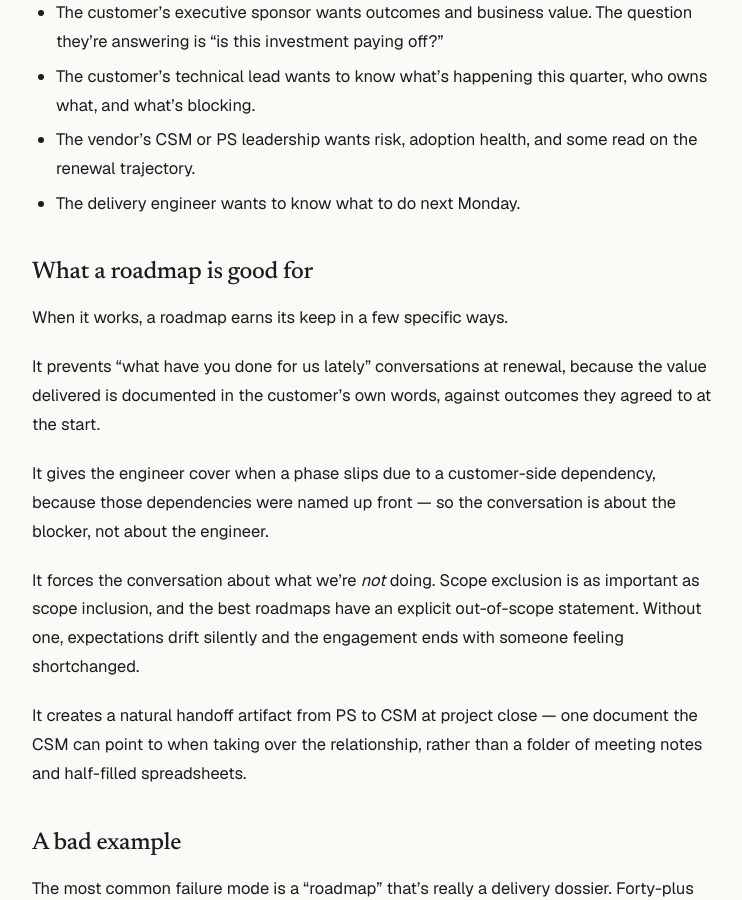
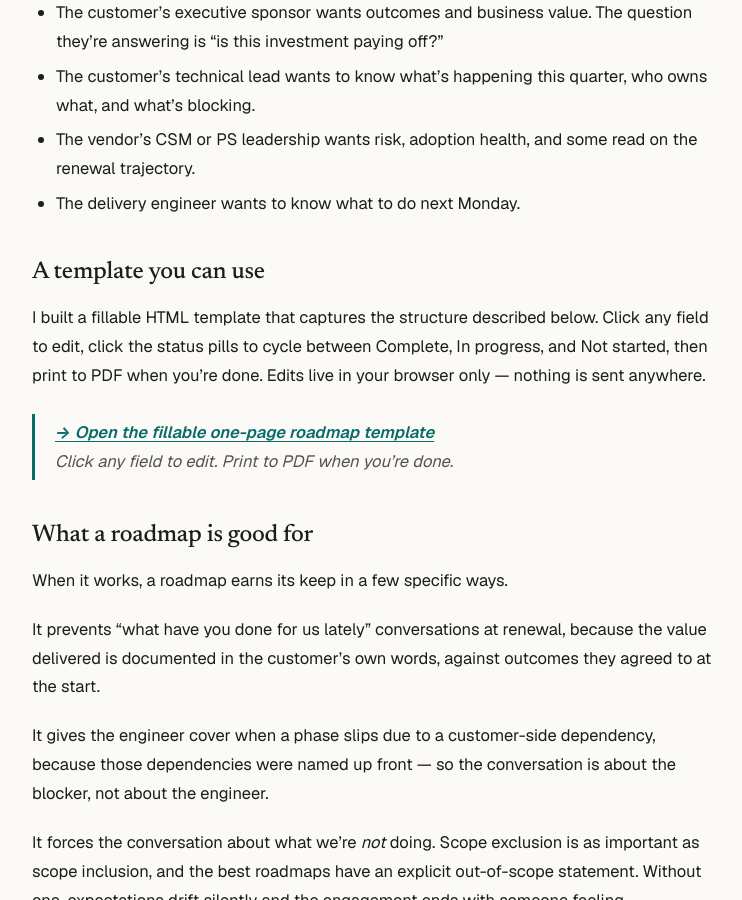
Before and after one commit to amarinjs/sitio, a Jekyll site: the page built from _posts/2026-04-20-roadmaps-what-are-they-good-for.md, in a window 1280 px wide and 900 px high, scrolled down 651 px. Shown: the whole window, without its empty margins (268-1010 px from the left). Built offline with Jekyll 4.4.1, drawn with Linux system fonts in a browser that asks for light colours; some of the changed text lies outside the part shown.

Commit message:
Move template CTA up to sit after "What a roadmap actually is"
Readers who just want the template shouldn't have to scroll past
the bad/good examples to find it. Now the section flow is:
intro → what it is → template → what it's good for → bad/good
example → closing. "captures this structure" reworded to
"captures the structure described below" so the phrase still
reads correctly in the new position.

Co-Authored-By: Claude Opus 4.7 (1M context) <noreply@anthropic.com>

```diff
--- a/_posts/2026-04-20-roadmaps-what-are-they-good-for.md
+++ b/_posts/2026-04-20-roadmaps-what-are-they-good-for.md
@@ -16,6 +16,14 @@ Four audiences typically want a look:
 - The customer's technical lead wants to know what's happening this quarter, who owns what, and what's blocking.
 - The vendor's CSM or PS leadership wants risk, adoption health, and some read on the renewal trajectory.
 - The delivery engineer wants to know what to do next Monday.
+
+## A template you can use
+
+I built a fillable HTML template that captures the structure described below. Click any field to edit, click the status pills to cycle between Complete, In progress, and Not started, then print to PDF when you're done. Edits live in your browser only — nothing is sent anywhere.
+
+> **[→ Open the fillable one-page roadmap template](/sitio/assets/roadmap-template.html)**
+>
+> Click any field to edit. Print to PDF when you're done.
 
 ## What a roadmap is good for
 
```
Also changed, not shown: other parts of _posts/2026-04-20-roadmaps-what-are-they-good-for.md (+0 -8 lines).
